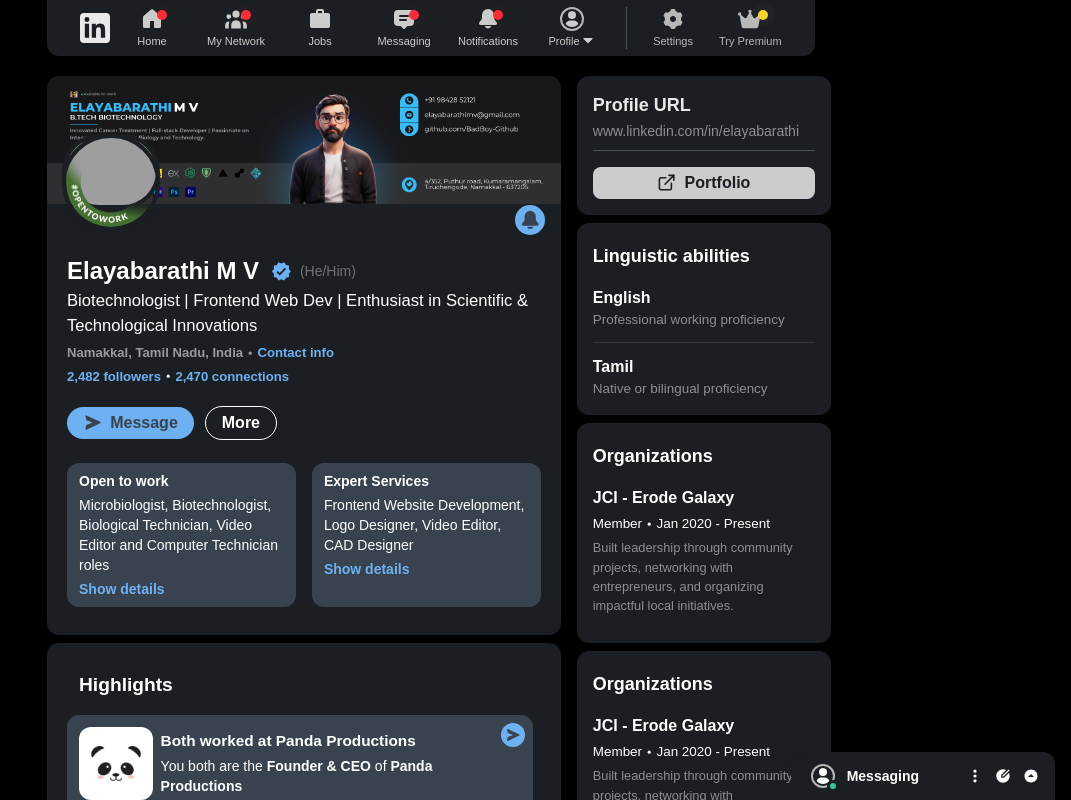
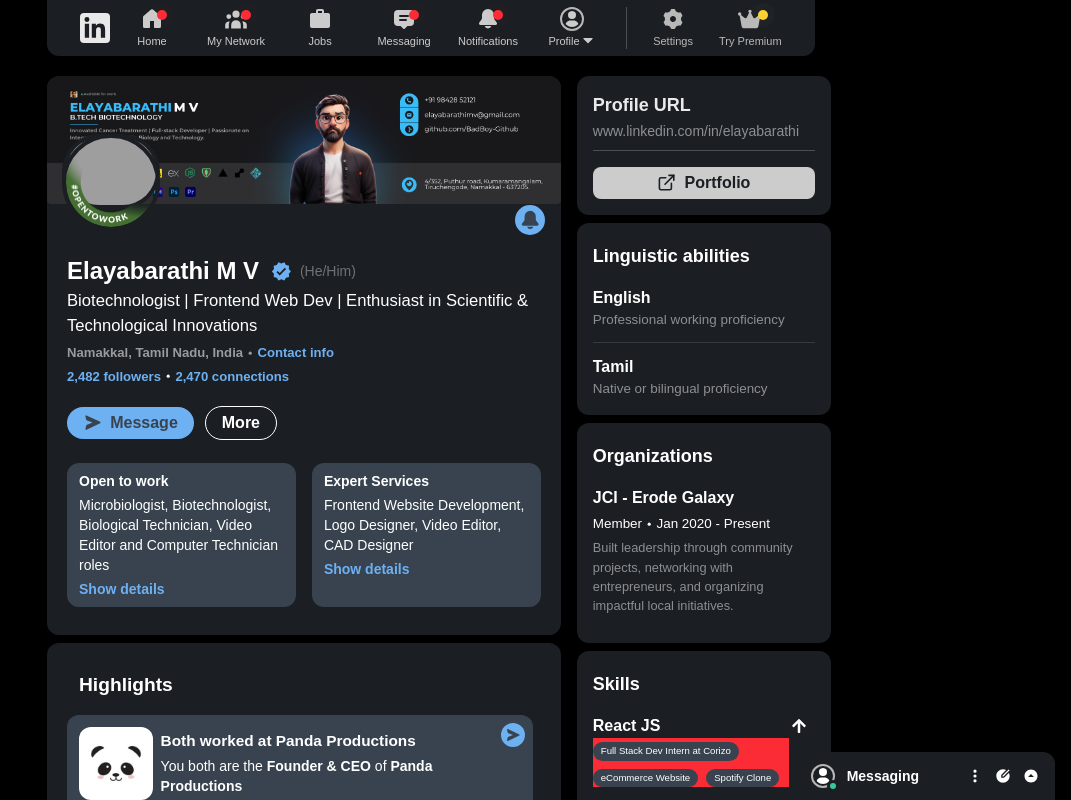
Before and after one commit to BadBoy-Github/Linkedin-Profile-Clone, a React (Vite) app: page / in a window 1280 px wide. Shown: the top 800 px of the page, without its empty margins (209-1280 px from the left). Built offline with nearby package versions, Linux system fonts and the light colour scheme; grey boxes are pictures that could not be loaded.

Commit message:
skills component change

```diff
--- a/src/Subcomponents/SidebarComponents/SkillsComponent.jsx
+++ b/src/Subcomponents/SidebarComponents/SkillsComponent.jsx
@@ -1,7 +1,7 @@
 
 import React from 'react'
 
-import { GoDotFill } from "react-icons/go";
+import { FaArrowUp } from "react-icons/fa";
 
 const SkillsComponent = () => {
   return (
@@ -9,30 +9,33 @@
       <div className="bg-[#1b1f23] h-fit w-full rounded-xl ml-4 mt-2">
         <div className="px-4 pt-5 pb-4">
           <div className="text-[#c6c7c8] flex items-center justify-between">
-                <h1 className="text-white text-[18px] font-semibold">
-                  Organizations
-                </h1>
+            <h1 className="text-white text-[18px] font-semibold">Skills</h1>
           </div>
           <div className="mt-4 pr-1">
             <div className="text-white pb-3">
-                  <h1 className=" font-semibold ">JCI - Erode Galaxy</h1>
-                  <div className="flex items-center text-[0.84rem] pt-1">
-                    <p className="">Member</p>
-                    <div className="px-1">
-                      <GoDotFill className="size-[0.4rem]" />
+              <div className="flex items-center justify-between pr-1">
+                <h1 className=" font-semibold ">React JS</h1>
+                <div className="bg-">
+                    <FaArrowUp className='size-[1rem]'/>
                 </div>
-                    <p>Jan 2020 - Present</p>
               </div>
-                  <p className="text-[0.8rem] text-[#8d8f91] pt-1">
-                    Built leadership through community projects, networking with
-                    entrepreneurs, and organizing impactful local initiatives.
-                  </p>
+              <div className="flex flex-wrap items-center text-[0.84rem] pt-1 w-[90%] bg-red-500 gap-2">
+                <div className="flex items-center justify-center text-[0.6rem] px-2 py-0.5 bg-[#38434f] rounded-xl whitespace-nowrap">
+                  Full Stack Dev Intern at Corizo
+                </div>
+                <div className="flex items-center justify-center text-[0.6rem] px-2 py-0.5 bg-[#38434f] rounded-xl whitespace-nowrap">
+                  eCommerce Website
+                </div>
+                <div className="flex items-center justify-center text-[0.6rem] px-2 py-0.5 bg-[#38434f] rounded-xl whitespace-nowrap">
+                  Spotify Clone
+                </div>
+              </div>
             </div>
           </div>
         </div>
       </div>
     </>
-  )
+  );
 }
 
 export default SkillsComponent
```
Lines whose indentation alone changed are shown as unchanged.
